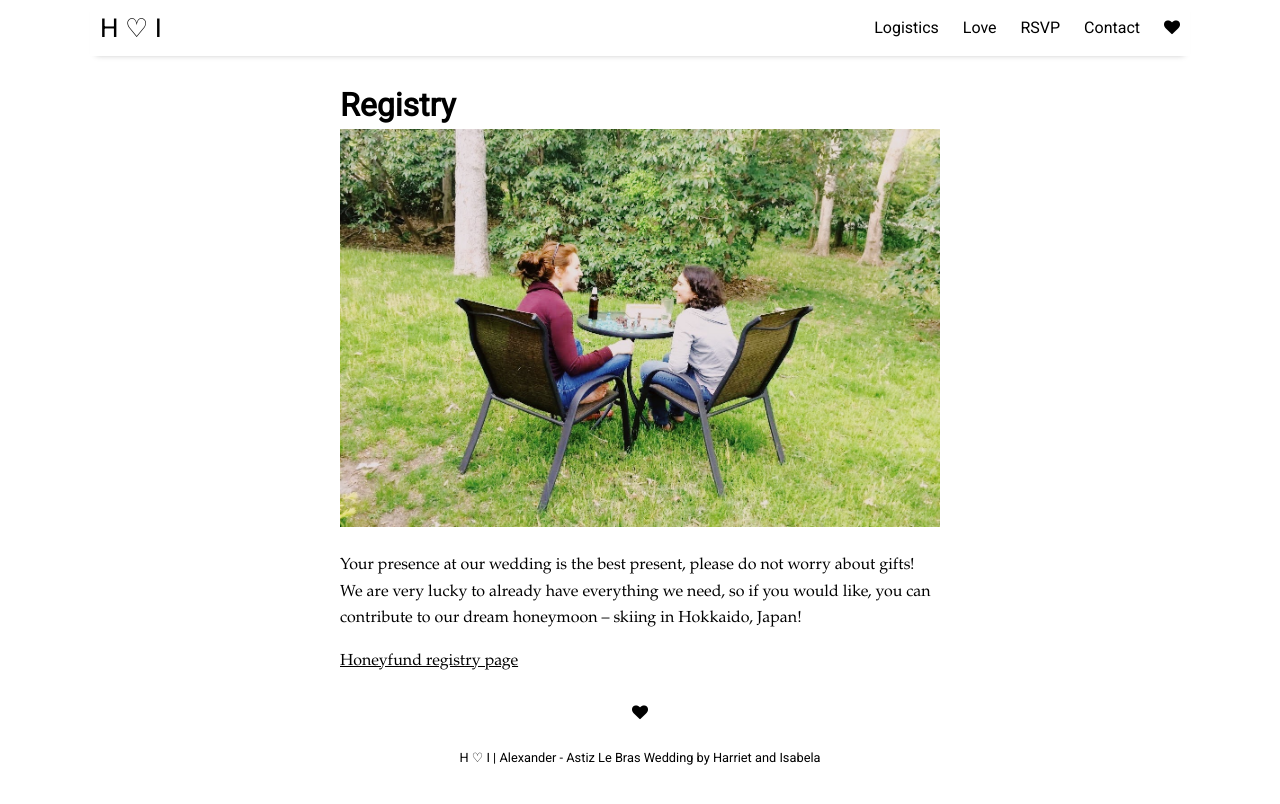
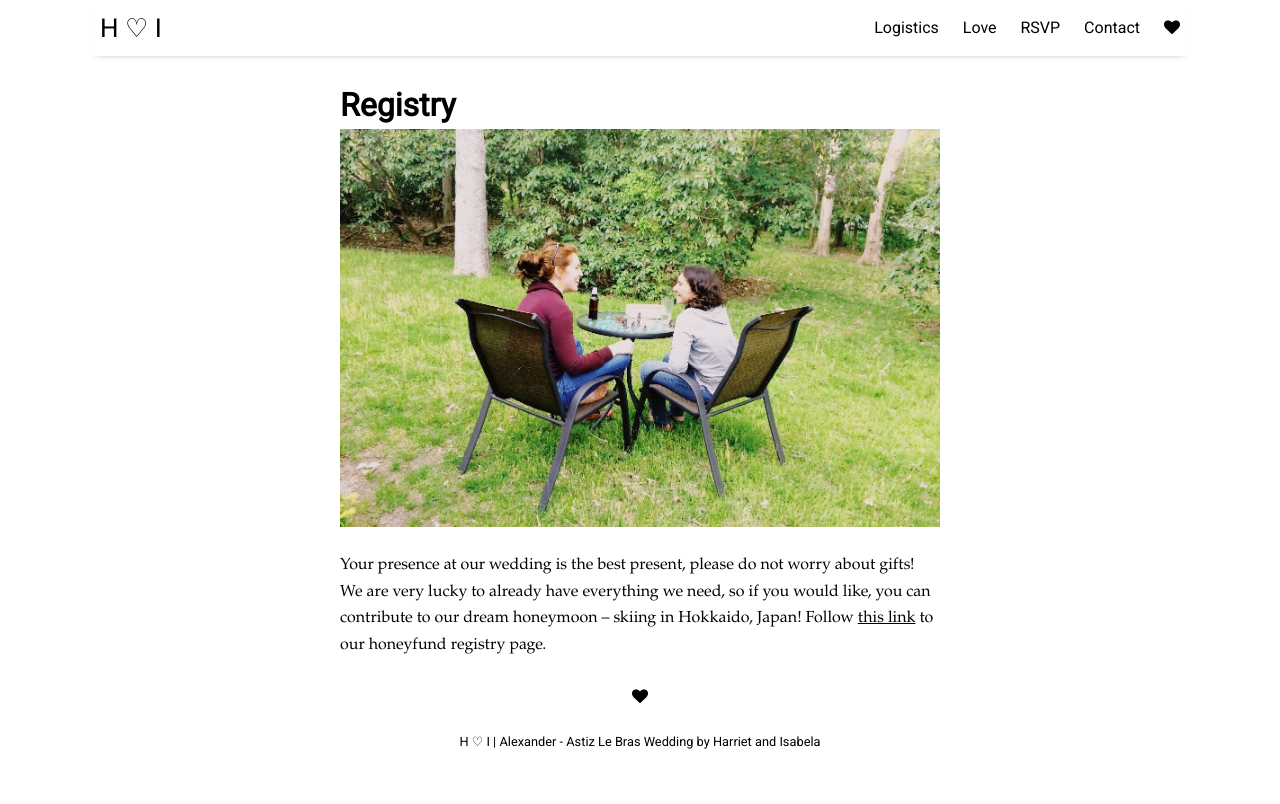
Before and after one commit to halexand/wedding, a Jekyll site: the page built from _posts/2017-07-01-Registry.md, in a window 1280 px wide. Shown: the top 804 px of the page. Built offline with Jekyll 4.4.1, drawn with Linux system fonts in a browser that asks for light colours; nearby versions of some CDN libraries.

Commit message:
altered link phrasing

```diff
--- a/_posts/2017-07-01-Registry.md
+++ b/_posts/2017-07-01-Registry.md
@@ -8,6 +8,4 @@ image:
   feature: wed42.jpg
 ---
 
-Your presence at our wedding is the best present, please do not worry about gifts! We are very lucky to already have everything we need, so if you would like, you can contribute to our dream honeymoon -- skiing in Hokkaido, Japan!
-
-[Honeyfund registry page](https://www.honeyfund.com/wedding/IziandHdotTieTheKnot)
+Your presence at our wedding is the best present, please do not worry about gifts! We are very lucky to already have everything we need, so if you would like, you can contribute to our dream honeymoon -- skiing in Hokkaido, Japan! Follow [this link](https://www.honeyfund.com/wedding/IziandHdotTieTheKnot) to our honeyfund registry page.
```
